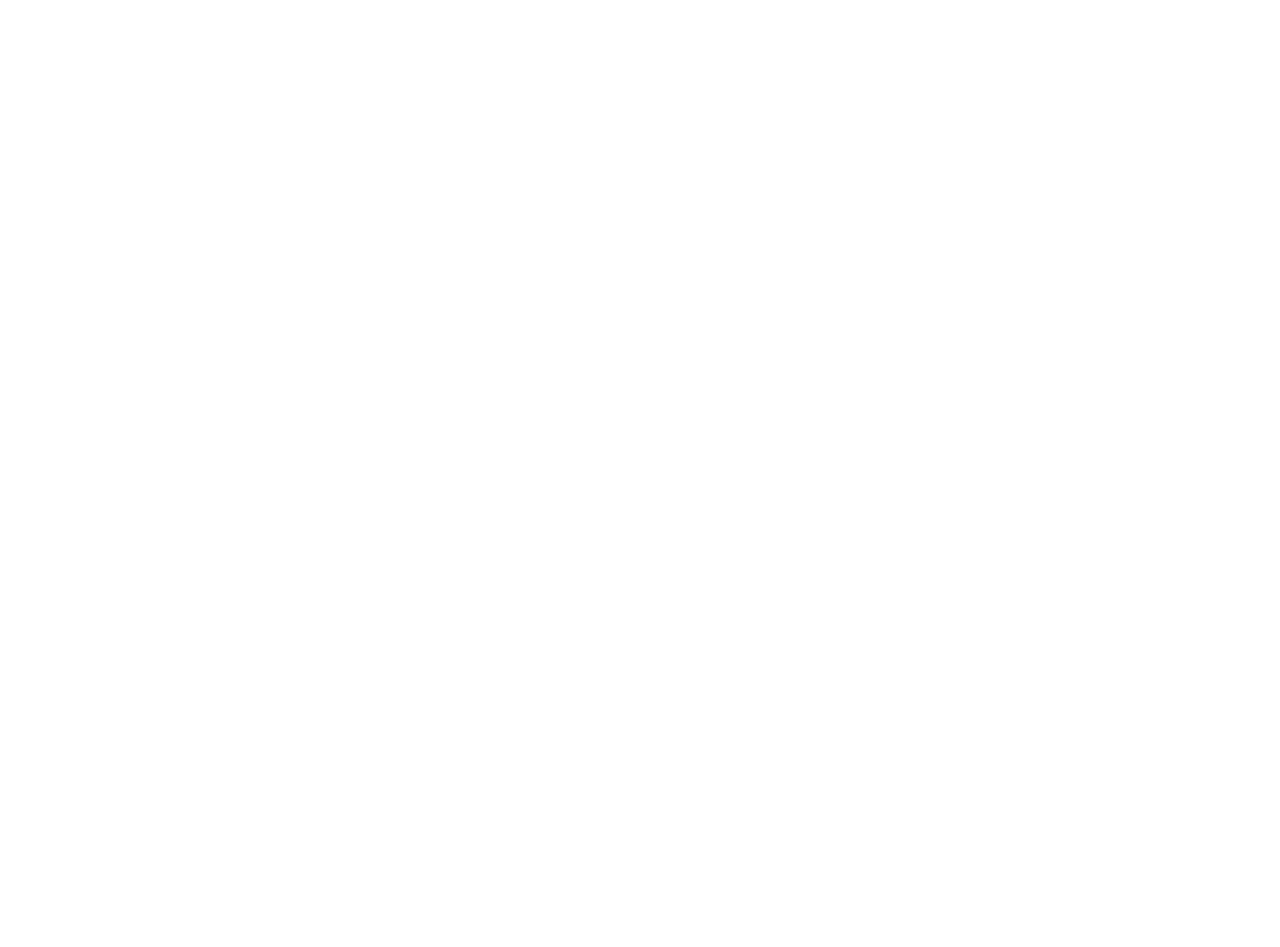
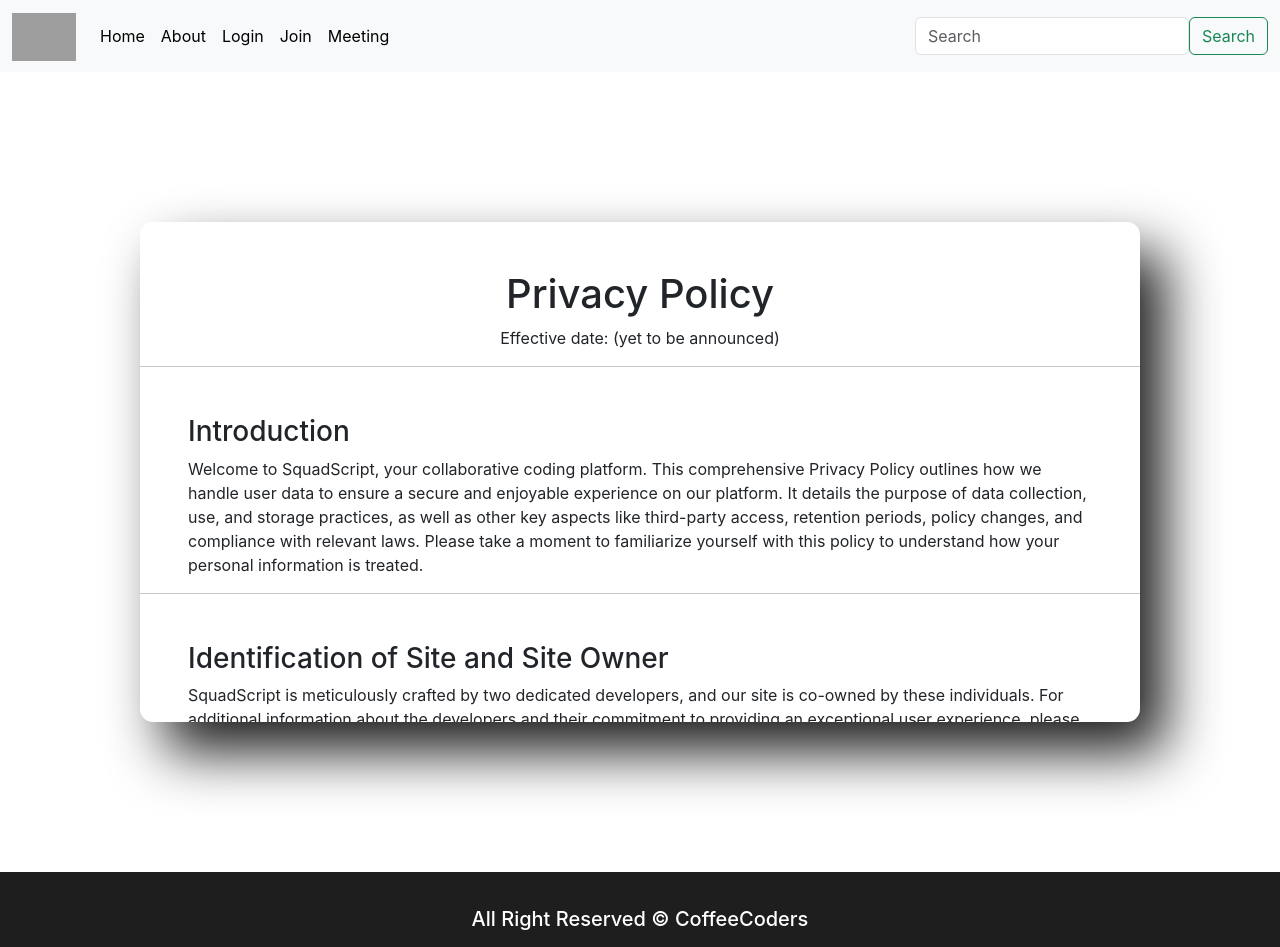
Before and after one commit to AyushTripathi12103634/squad_script, a React (Create React App) app in the folder client/: page /privacy-policy in a window 1280 px wide. Before the commit this address had no page. Shown: the top 947 px of the page. Before the commit the page ends 800 px from the top, so only its background shows below. Built offline with nearby package versions, Linux system fonts and the light colour scheme; grey boxes are pictures that could not be loaded.

Commit message:
Privacy Policy page created

```diff
--- a/client/src/App.js
+++ b/client/src/App.js
@@ -8,6 +8,7 @@
 import { BrowserRouter, Routes, Route } from 'react-router-dom';
 import ForgotPassword from './Pages/ForgotPassword';
 import TNC from './Pages/TNC';
+import PrivacyPolicy from './Pages/PrivacyPolicy';
 function App() {
   return (
     <BrowserRouter>
@@ -19,6 +20,7 @@
       <Route path="/about" element={<About />} />
       <Route path="/forgotpassword" element={<ForgotPassword />} />
       <Route path="/meeting/:meet_id" element={<Meeting />} />
+      <Route path="/privacy-policy" element={<PrivacyPolicy />} />
       <Route path="/tnc" element={<TNC />} />
     </Routes>
     </BrowserRouter>
--- /dev/null
+++ b/client/src/Pages/PrivacyPolicy.css
@@ -0,0 +1,18 @@
+.privacy-content {
+    height: 500px;
+    width: 1000px;
+    box-shadow: 25px 30px 55px #1e1e1e;
+    border-radius: 13px;
+    overflow-y: scroll;
+    overflow-x: hidden;
+}
+.privacy-main{
+    min-height: 100vh;
+    display: grid;
+    place-content: center;
+    box-sizing: border-box;
+    box-shadow: 25px 30px 55px #1e1e1e;
+}
+.privacy-heading{
+    text-align: center;
+}
--- /dev/null
+++ b/client/src/Pages/PrivacyPolicy.js
@@ -0,0 +1,118 @@
+import React from 'react'
+import Navbar from '../component/Navbar';
+import Footer from '../component/Footer';
+import './PrivacyPolicy.css';
+import { Link } from 'react-router-dom';
+const PrivacyPolicy = () => {
+    return (
+        <>
+            <Navbar />
+            <div className='privacy-main'>
+                <div className='privacy-content'>
+                    <div className='mx-5 mt-5 privacy-heading'>
+                        <div>
+                            <h1>Privacy Policy</h1>
+                        </div>
+                        <div>
+                            <p>Effective date: (yet to be announced)</p>
+                        </div>
+                    </div>
+                    <hr />
+                    <div className='mx-5 mt-5'>
+                        <div>
+                            <h3>Introduction</h3>
+                        </div>
+                        <div>
+                            <p>Welcome to SquadScript, your collaborative coding platform. This comprehensive Privacy Policy outlines how we handle user data to ensure a secure and enjoyable experience on our platform. It details the purpose of data collection, use, and storage practices, as well as other key aspects like third-party access, retention periods, policy changes, and compliance with relevant laws. Please take a moment to familiarize yourself with this policy to understand how your personal information is treated.</p>
+                        </div>
+                    </div>
+                    <hr />
+                    <div className='mx-5 mt-5'>
+                        <div>
+                            <h3>Identification of Site and Site Owner</h3>
+                        </div>
+                        <div>
+                            <p>SquadScript is meticulously crafted by two dedicated developers, and our site is co-owned by these individuals. For additional information about the developers and their commitment to providing an exceptional user experience, please refer to the <Link to="/about">About</Link> page on our website.</p>
+                        </div>
+                    </div>
+                    <hr />
+                    <div className='mx-5 mt-5'>
+                        <div>
+                            <h3>Data Collection</h3>
+                        </div>
+                        <div>
+                            <p>In order to offer our collaborative coding features seamlessly, we collect specific personal information during the signup process. This includes your email, a securely hashed password, your name, and a profile photo. The secure storage of passwords is ensured through our MongoDB database, which is accessible only to authorized developers. This information is essential for user registration and identity verification.</p>
+                        </div>
+                    </div>
+                    <hr />
+                    <div className='mx-5 mt-5'>
+                        <div>
+                            <h3>Purpose of Data Collection</h3>
+                        </div>
+                        <div>
+                            <p>Your data is exclusively stored for the purpose of identity verification and to facilitate seamless collaboration on our platform. The collaborative features, including the collaborating code editor and compiler, video call, and screen sharing, rely on this information to enhance your collaborative coding experience.</p>
+                        </div>
+                    </div>
+                    <hr />
+                    <div className='mx-5 mt-5'>
+                        <div>
+                            <h3>Third-Party Access</h3>
+                        </div>
+                        <div>
+                            <p>The only third-party entity with access to our stored data is MongoDB, the trusted company hosting our database. We ensure that their practices align with our commitment to user privacy and security.</p>
+                        </div>
+                    </div>
+                    <hr />
+                    <div className='mx-5 mt-5'>
+                        <div>
+                            <h3>Data Sharing</h3>
+                        </div>
+                        <div>
+                            <p>We do not share user data with any third-party entities. Your information remains confidential and is used solely for the functionalities provided on our collaborative coding platform.</p>
+                        </div>
+                    </div>
+                    <hr />
+                    <div className='mx-5 mt-5'>
+                        <div>
+                            <h3>User Rights</h3>
+                        </div>
+                        <div>
+                            <p>Users have the right to submit complaints or queries to the developers via the <Link to="/contact">Contact</Link> page. Additionally, users have the right to inquire about the use of their data, especially in the context of collaborative features like code editing, compiling, video calls, and screen sharing.</p>
+                        </div>
+                    </div>
+                    <hr />
+                    <div className='mx-5 mt-5'>
+                        <div>
+                            <h3>Retention Period</h3>
+                        </div>
+                        <div>
+                            <p>Your personal information will be retained until you choose to delete your profile and discontinue using the website. This ensures that your collaborative projects and coding history are available for your convenience.</p>
+                        </div>
+                    </div>
+                    <hr />
+                    <div className='mx-5 mt-5'>
+                        <div>
+                            <h3>Policy Changes</h3>
+                        </div>
+                        <div>
+                            <p>Any modifications to this policy will be communicated via email and prominently announced on the website upon the user's first login following the update. We are committed to transparency and will keep you informed about any changes that may affect your privacy and user experience.</p>
+                        </div>
+                    </div>
+                    <hr />
+                    <div className='mx-5 mt-5'>
+                        <div>
+                            <h3>Contact Information</h3>
+                        </div>
+                        <div>
+                            <p>For any concerns or inquiries, users can contact the developers through the <Link to="/contact">Contact</Link> page to email any issues or utilize the <Link to="/about">About</Link> page to send messages via LinkedIn. We value your feedback and are dedicated to providing a secure and collaborative coding environment for our users.</p>
+                        </div>
+                    </div>
+                    <hr />
+                </div>
+            </div>
+            <Footer />
+        </>
+    )
+}
+
+export default PrivacyPolicy
```
